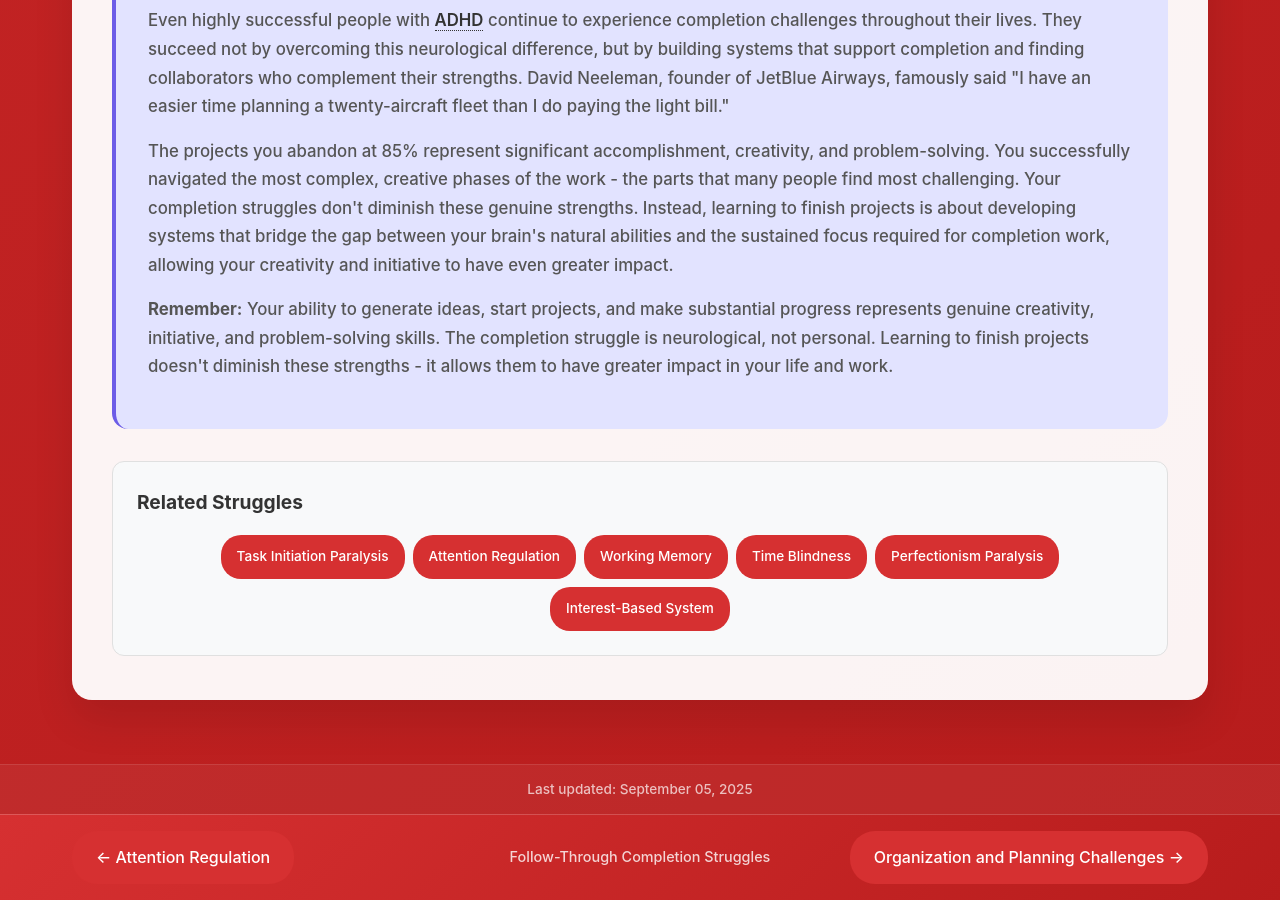
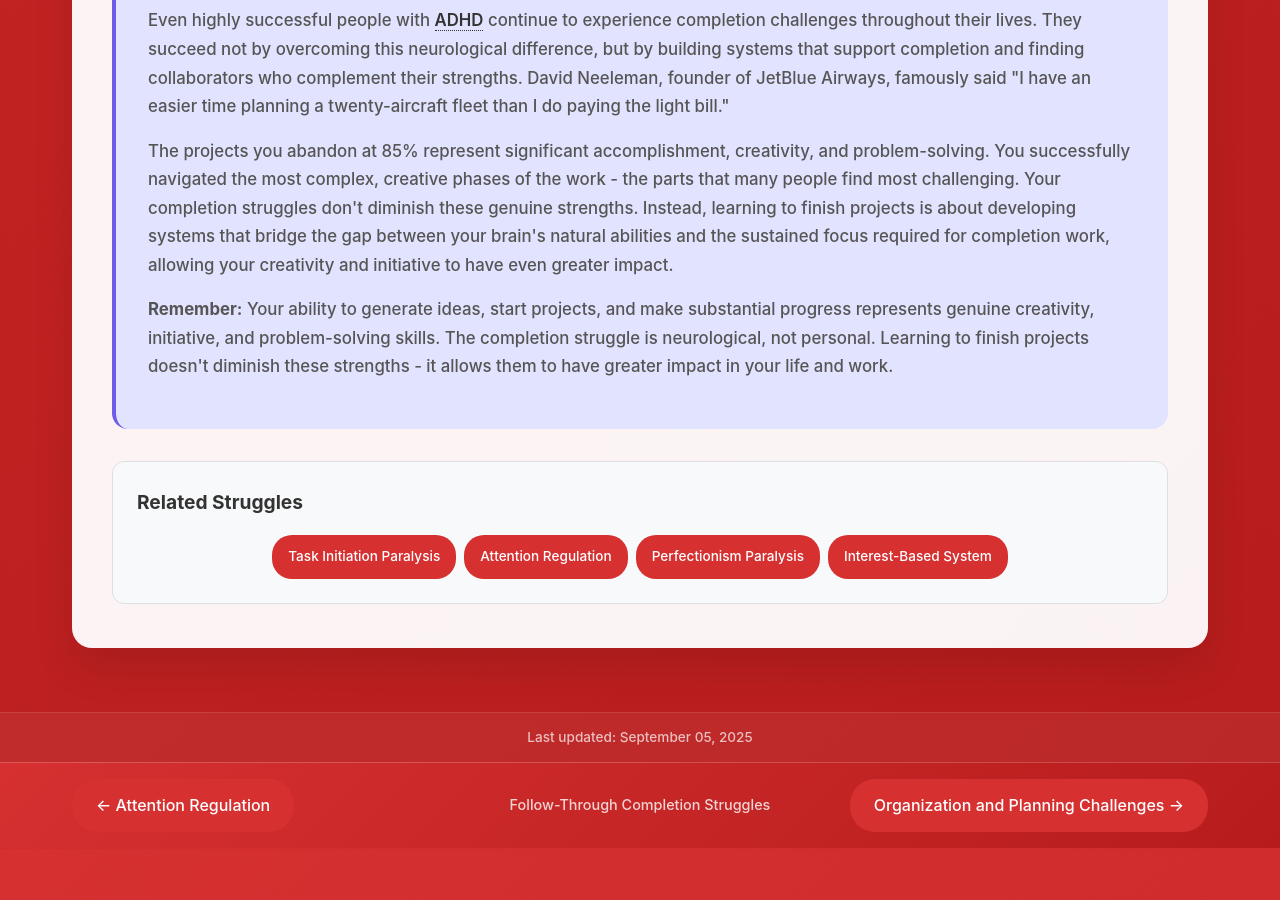
Before and after one commit to neurodivergent-survival-guide/neurodivergent-survival-guide, a Jekyll site: the page built from struggles/follow-through-completion.html, in a window 1280 px wide and 900 px high, scrolled down 4710 px. Built offline with Jekyll 4.4.1, drawn with Linux system fonts in a browser that asks for light colours; after the commit the page ends 5558 px from its top, so only the background shows below that.

Commit message:
Update follow-through-completion.html

```diff
--- a/struggles/follow-through-completion.html
+++ b/struggles/follow-through-completion.html
@@ -143,8 +143,6 @@ search_terms: ["never finish anything", "can't finish projects", "start strong b
         <div class="struggle-tags">
             <a href="{{ '/struggles/task-initiation-paralysis.html' | relative_url }}" class="struggle-tag">Task Initiation Paralysis</a>
             <a href="{{ '/struggles/attention-regulation.html' | relative_url }}" class="struggle-tag">Attention Regulation</a>
-            <a href="{{ '/struggles/working-memory-difficulties.html' | relative_url }}" class="struggle-tag">Working Memory</a>
-            <a href="{{ '/struggles/time-blindness.html' | relative_url }}" class="struggle-tag">Time Blindness</a>
             <a href="{{ '/struggles/perfectionism-paralysis.html' | relative_url }}" class="struggle-tag">Perfectionism Paralysis</a>
             <a href="{{ '/struggles/interest-based-nervous-system.html' | relative_url }}" class="struggle-tag">Interest-Based System</a>
         </div>
```
